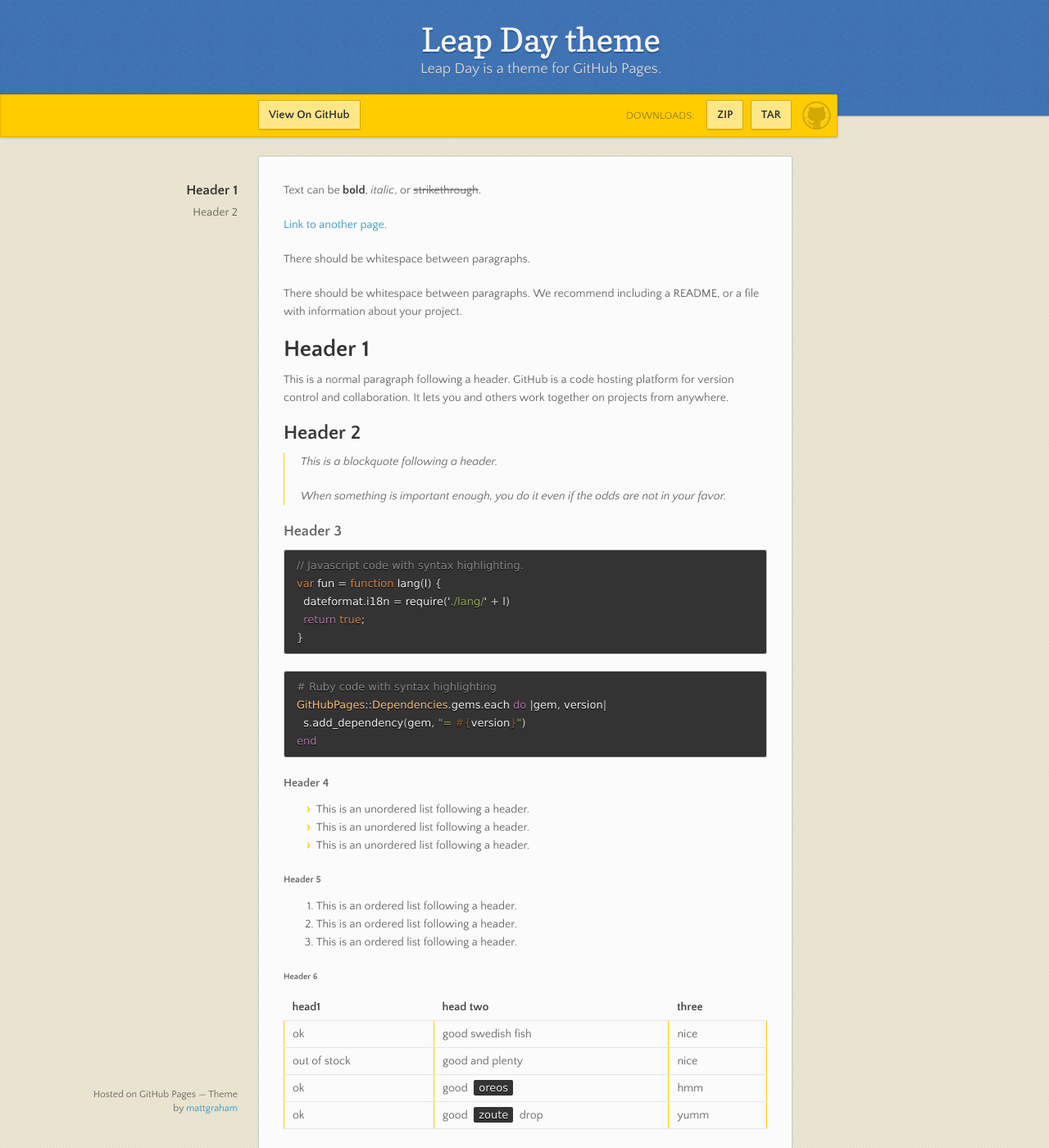
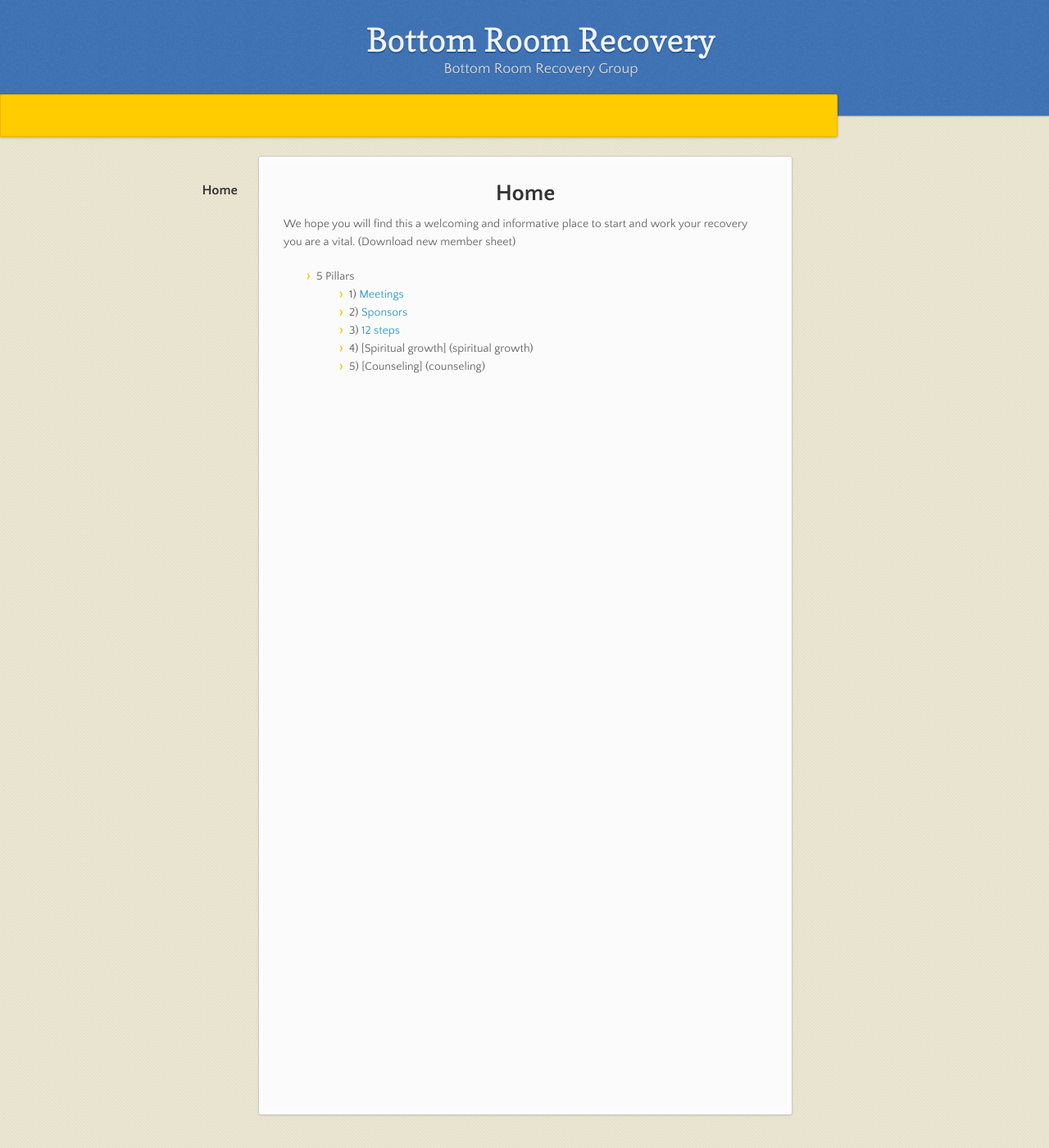
Before and after one commit to jlucas5190/jlucas5190.github.io, a Jekyll site: the page built from index.md, in a window 1280 px wide and 1400 px high. Shown: the whole window at 82% size. Built offline with Jekyll 4.4.1, drawn with Linux system fonts in a browser that asks for light colours; nearby versions of some CDN libraries; some of the changed text lies outside the part shown.

Commit message:
updates to BRRG

````diff
--- a/_config.yml
+++ b/_config.yml
@@ -1,5 +1,5 @@
-title: Leap Day theme
-description: Leap Day is a theme for GitHub Pages.
+title: Bottom Room Recovery
+description: Bottom Room Recovery Group
 show_downloads: true
 google_analytics:
 theme: jekyll-theme-leap-day
--- a/_layouts/default.html
+++ b/_layouts/default.html
@@ -17,15 +17,15 @@
   <body>
 
       <header>
-        <h1>{{ site.title | default: site.github.repository_name }}</h1>
-        <p>{{ site.description | default: site.github.project_tagline }}</p>
+        <h1>{{ site.title |  default: "test"}}</h1>
+        <p>{{ site.description | default: "test" }}</p>
       </header>
 
       <div id="banner">
-        <span id="logo"></span>
+<!--        <span id="logo"></span>-->
 
-        <a href="{{ site.github.repository_url }}" class="button fork"><strong>View On GitHub</strong></a>
-        {% if site.show_downloads %}
+        <!--<a href="{{ site.github.repository_url }}" class="button fork"><strong>View On GitHub</strong></a> -->
+        <!--{% if site.show_downloads %}
           <div class="downloads">
             <span>Downloads:</span>
             <ul>
@@ -33,7 +33,7 @@
               <li><a href="{{ site.github.tar_url }}" class="button">TAR</a></li>
             </ul>
           </div>
-        {% endif %}
+        {% endif %} -->
       </div><!-- end banner -->
 
     <div class="wrapper">
@@ -45,10 +45,10 @@
 
       </section>
       <footer>
-        {% if site.github.is_project_page %}
+     <!--   {% if site.github.is_project_page %}
           <p>Project maintained by <a href="{{ site.github.owner_url }}">{{ site.github.owner_name }}</a></p>
         {% endif %}
-        <p><small>Hosted on GitHub Pages &mdash; Theme by <a href="https://twitter.com/michigangraham">mattgraham</a></small></p>
+        <p><small>Hosted on GitHub Pages &mdash; Theme by <a href="https://twitter.com/michigangraham">mattgraham</a></small></p>-->
       </footer>
     </div>
     <!--[if !IE]><script>fixScale(document);</script><![endif]-->
--- a/index.md
+++ b/index.md
@@ -2,122 +2,21 @@
 layout: default
 ---
 
-Text can be **bold**, _italic_, or ~~strikethrough~~.
+[comment]: <> Text can be **bold**, _italic_, or ~~strikethrough~~.
 
-[Link to another page](another-page).
+[comment]: <> [Link to another page](another-page).
 
-There should be whitespace between paragraphs.
+[comment]: <> There should be whitespace between paragraphs.
 
-There should be whitespace between paragraphs. We recommend including a README, or a file with information about your project.
+[comment]: <> There should be whitespace between paragraphs. We recommend including a README, or a file with information about your project.
 
-# [](#header-1)Header 1
+# [](#Home)<center>Home</center>
 
-This is a normal paragraph following a header. GitHub is a code hosting platform for version control and collaboration. It lets you and others work together on projects from anywhere.
+We hope you will find this a welcoming and informative place to start and work your recovery you are a vital. (Download new member sheet)
 
-## [](#header-2)Header 2
-
-> This is a blockquote following a header.
->
-> When something is important enough, you do it even if the odds are not in your favor.
-
-### [](#header-3)Header 3
-
-```js
-// Javascript code with syntax highlighting.
-var fun = function lang(l) {
-  dateformat.i18n = require('./lang/' + l)
-  return true;
-}
-```
-
-```ruby
-# Ruby code with syntax highlighting
-GitHubPages::Dependencies.gems.each do |gem, version|
-  s.add_dependency(gem, "= #{version}")
-end
-```
-
-#### [](#header-4)Header 4
-
-*   This is an unordered list following a header.
-*   This is an unordered list following a header.
-*   This is an unordered list following a header.
-
-##### [](#header-5)Header 5
-
-1.  This is an ordered list following a header.
-2.  This is an ordered list following a header.
-3.  This is an ordered list following a header.
-
-###### [](#header-6)Header 6
-
-| head1        | head two          | three |
-|:-------------|:------------------|:------|
-| ok           | good swedish fish | nice  |
-| out of stock | good and plenty   | nice  |
-| ok           | good `oreos`      | hmm   |
-| ok           | good `zoute` drop | yumm  |
-
-### There's a horizontal rule below this.
-
-* * *
-
-### Here is an unordered list:
-
-*   Item foo
-*   Item bar
-*   Item baz
-*   Item zip
-
-### And an ordered list:
-
-1.  Item one
-1.  Item two
-1.  Item three
-1.  Item four
-
-### And a nested list:
-
-- level 1 item
-  - level 2 item
-  - level 2 item
-    - level 3 item
-    - level 3 item
-- level 1 item
-  - level 2 item
-  - level 2 item
-  - level 2 item
-- level 1 item
-  - level 2 item
-  - level 2 item
-- level 1 item
-
-### Small image
-
-![](https://assets-cdn.github.com/images/icons/emoji/octocat.png)
-
-### Large image
-
-![](https://guides.github.com/activities/hello-world/branching.png)
-
-
-### Definition lists can be used with HTML syntax.
-
-<dl>
-<dt>Name</dt>
-<dd>Godzilla</dd>
-<dt>Born</dt>
-<dd>1952</dd>
-<dt>Birthplace</dt>
-<dd>Japan</dd>
-<dt>Color</dt>
-<dd>Green</dd>
-</dl>
-
-```
-Long, single-line code blocks should not wrap. They should horizontally scroll if they are too long. This line should be long enough to demonstrate this.
-```
-
-```
-The final element.
-```
+- 5 Pillars
+	 - 1) [Meetings](meetings-page)
+	 - 2) [Sponsors](sponsors-page)
+	 - 3) [12 steps](tweleve-steps-page)
+	 - 4) [Spiritual growth] (spiritual growth)
+	 - 5) [Counseling] (counseling)
````
Also changed, not shown: counselors.md (added, +9 -0 lines), meetings-page.md (added, +9 -0 lines), sponsors-page.md (added, +9 -0 lines), tweleve-steps-page.md (added, +9 -0 lines), 1 other file.
